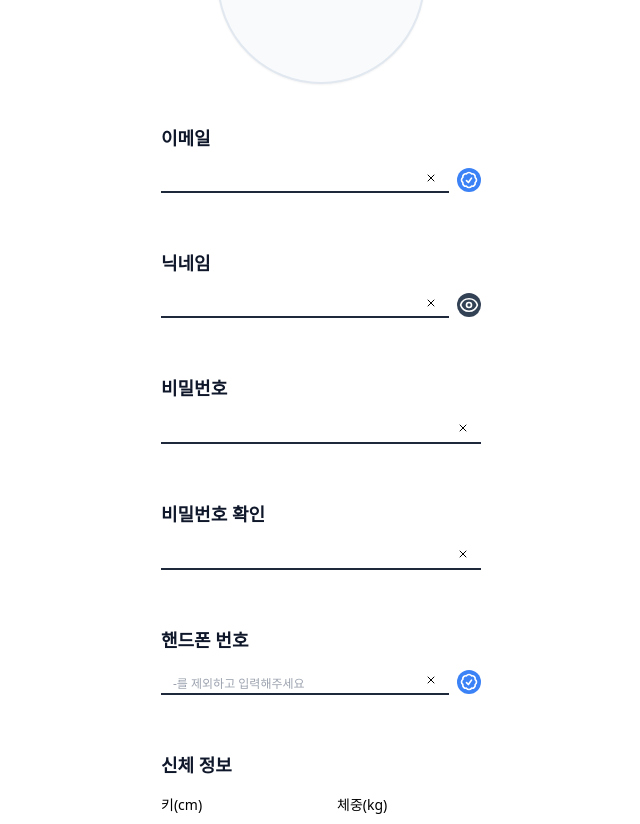
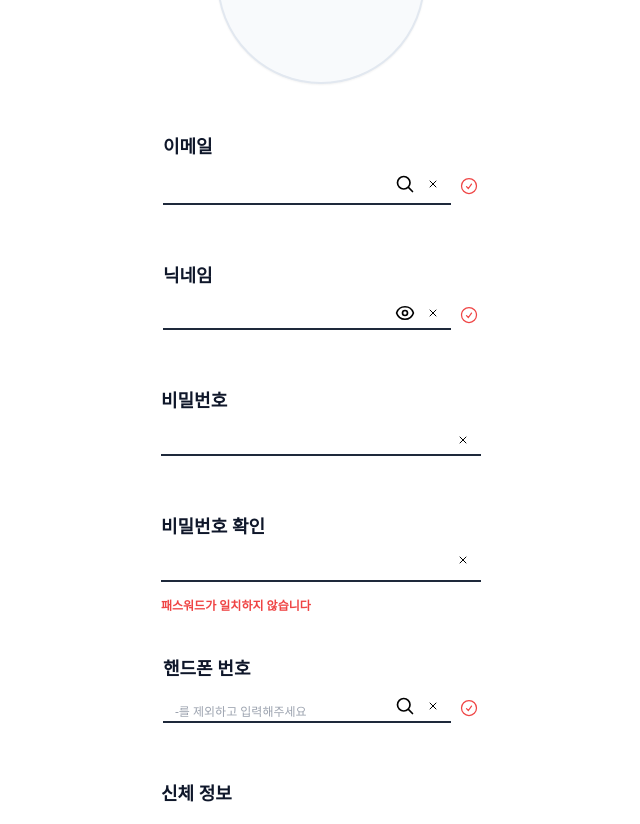
Before and after one commit to codestates-beb/BEB-06-FINAL-ModeKunst, a React (Create React App) app in the folder client/: page /signup in a window 1280 px wide. Shown: the part 451-1275 px from the top of the page, without its empty margins (319-959 px from the left). Built offline with nearby package versions, Linux system fonts and the light colour scheme.

Commit message:
:art: Feat: ADD 회원가입 유효성 검증 추가

```diff
--- a/client/src/pages/Signup.js
+++ b/client/src/pages/Signup.js
@@ -14,6 +14,8 @@ function Signup() {
     reset,
   } = useForm();
   const navigate = useNavigate();
+  const password = watch("password");
+  const passwordRe = watch("passwordRe");
 
   // 이미지 미리보기용 상태
   const image = watch("profile_image");
@@ -23,12 +25,14 @@ function Signup() {
   const [nicknameDisabled, setNicknameDisabled] = useState(false);
   // 이메일 검증용 상태
   const [emailVerifyInput, setEmailVerifyInput] = useState(false);
-  const [emailVerifyBtn, setEmailVerifyBtn] = useState(true);
+  const [emailVerifyBtns, setEmailVerifyBtns] = useState(true);
+  const [emailVerified, setEmailVerified] = useState(false);
   const [emailDisabled, setEmailDisabled] = useState(false);
   const [emailVerifyCode, setEmailVerifyCode] = useState("");
   // 폰번호 검증용 상태
   const [phoneVerifyInput, setPhoneVerifyInput] = useState(false);
-  const [phoneVerifyBtn, setPhoneVerifyBtn] = useState(true);
+  const [phoneVerifyBtns, setPhoneVerifyBtns] = useState(true);
+  const [phoneVerified, setPhoneVerified] = useState(false);
   const [phoneDisabled, setPhoneDisabled] = useState(false);
   const [phoneVerifyCode, setPhoneVerifyCode] = useState("");
 
@@ -40,17 +44,6 @@ function Signup() {
   }, [image]);
 
   const onValid = async data => {
-    // 비밀번호 불일치 시
-    if (data.password !== data.passwordRe) {
-      setError(
-        "passwordRe",
-        {
-          message: "입력하신 패스워드가 일치하지 않습니다",
-        },
-        { shouldFocus: true }
-      );
-    }
-
     delete data.passwordRe;
     const formData = new FormData();
     formData.append("profile_image", watch("profile_image")[0]);
@@ -108,12 +101,13 @@ function Signup() {
           회원가입
         </h1>
       </div>
+
       <form
         onSubmit={handleSubmit(onValid)}
         className="flex flex-col items-center space-y-10"
       >
         {/* 🟠 이미지 파일 */}
-        <div>
+        <div className="flex flex-col items-center space-y-2">
           {imagePreview ? (
             // 이미지 미리보기가 존재한다면
             <div className="relative">
@@ -124,14 +118,14 @@ function Signup() {
               />
               <button
                 onClick={() => setImagePreview("")}
-                className="absolute -top-1 -right-1 w-6 h-6 flex justify-center items-center bg-blue-400 hover:bg-blue-500 rounded-full"
+                className="absolute -top-1 -right-1 w-6 h-6 flex justify-center items-center bg-white hover:bg-slate-900 hover:text-white rounded-full"
               >
                 <svg
                   fill="none"
                   viewBox="0 0 24 24"
                   strokeWidth={2}
                   stroke="currentColor"
-                  className="w-4 h-4 text-white"
+                  className="w-4 h-4"
                 >
                   <path
                     strokeLinecap="round"
@@ -181,17 +175,16 @@ function Signup() {
                   type="file"
                   accept="image/*"
                   className="hidden"
-                  // 🟠
                   {...register("profile_image", {
                     required: "프로필 이미지를 등록하세요",
                   })}
                 />
               </label>
+            </div>
+          )}
           <span className="text-xs text-red-500 font-semibold">
             {errors?.profile_image?.message}
           </span>
-            </div>
-          )}
         </div>
 
         {/* 🟠 이메일 */}
@@ -205,13 +198,42 @@ function Signup() {
                 {...register("email", { required: "이메일을 입력하세요" })}
                 type="text"
                 disabled={emailDisabled}
-                className="w-72 px-3 text-sm border-b-2 focus:border-b-[3px] border-b-slate-800 focus:outline-none disabled:bg-white disabled:select-none"
+                className="w-72 px-3 pb-1 text-sm border-b-2 focus:border-b-[3px] border-b-slate-800 focus:outline-none disabled:bg-white disabled:select-none"
               />
-              {/* 🟢 이메일 입력값 삭제 버튼 */}
-              {emailVerifyBtn && (
+              {/* 🟢 검증 버튼 & 입력값삭제 버튼 */}
+              {emailVerifyBtns && (
+                <div className="flex items-center space-x-3 absolute right-3 -top-0.5">
+                  <div
+                    onClick={() => {
+                      setEmailVerifyInput(true);
+                      setEmailDisabled(true);
+                      axios
+                        .get(
+                          `http://localhost:8000/users/sendEmail/?email=${watch(
+                            "email"
+                          )}`
+                        )
+                        .then(result => alert(result.data.message));
+                    }}
+                    className="cursor-pointer select-none hover:scale-110"
+                  >
+                    <svg
+                      fill="none"
+                      viewBox="0 0 24 24"
+                      strokeWidth={2}
+                      stroke="currentColor"
+                      className="w-5 h-5"
+                    >
+                      <path
+                        strokeLinecap="round"
+                        strokeLinejoin="round"
+                        d="M21 21l-5.197-5.197m0 0A7.5 7.5 0 105.196 5.196a7.5 7.5 0 0010.607 10.607z"
+                      />
+                    </svg>
+                  </div>
                   <div
                     onClick={() => !emailDisabled && setValue("email", "")}
-                  className="inline-block absolute right-3 top-1 cursor-pointer select-none"
+                    className="cursor-pointer select-none"
                   >
                     <svg
                       fill="none"
@@ -227,47 +249,34 @@ function Signup() {
                       />
                     </svg>
                   </div>
+                </div>
               )}
             </div>
-            {/* 🟢 이메일 검증하기 버튼 */}
-            {/* 검증하기 버튼 or 검증 성공 버튼 */}
-            {emailVerifyBtn ? (
-              <div
-                onClick={() => {
-                  setEmailVerifyInput(true);
-                  setEmailDisabled(true);
-                  axios
-                    .get(
-                      `http://localhost:8000/users/sendEmail/?email=${watch(
-                        "email"
-                      )}`
-                    )
-                    .then(result => alert(result.data.message));
-                }}
-                className="w-6 h-6 flex justify-center items-center text-xs font-medium bg-blue-500 text-white hover:bg-white hover:text-blue-700 cursor-pointer rounded-full"
+            {/* 🟢 이메일 검증 여부 표시 */}
+            {!emailVerified ? (
+              <div className="w-5 h-5 flex justify-center items-center text-xs text-red-500 font-medium rounded-full">
+                <svg
+                  fill="none"
+                  viewBox="0 0 24 24"
+                  strokeWidth={1.5}
+                  stroke="currentColor"
+                  className="w-5 h-5"
                 >
+                  <path
+                    strokeLinecap="round"
+                    strokeLinejoin="round"
+                    d="M9 12.75L11.25 15 15 9.75M21 12a9 9 0 11-18 0 9 9 0 0118 0z"
+                  />
+                </svg>
+              </div>
+            ) : (
+              <div className="flex justify-center items-center text-xs text-green-500 font-medium rounded-full">
                 <svg
                   fill="none"
                   viewBox="0 0 24 24"
                   strokeWidth={2}
                   stroke="currentColor"
                   className="w-5 h-5"
-                >
-                  <path
-                    strokeLinecap="round"
-                    strokeLinejoin="round"
-                    d="M9 12.75L11.25 15 15 9.75M21 12c0 1.268-.63 2.39-1.593 3.068a3.745 3.745 0 01-1.043 3.296 3.745 3.745 0 01-3.296 1.043A3.745 3.745 0 0112 21c-1.268 0-2.39-.63-3.068-1.593a3.746 3.746 0 01-3.296-1.043 3.745 3.745 0 01-1.043-3.296A3.745 3.745 0 013 12c0-1.268.63-2.39 1.593-3.068a3.745 3.745 0 011.043-3.296 3.746 3.746 0 013.296-1.043A3.746 3.746 0 0112 3c1.268 0 2.39.63 3.068 1.593a3.746 3.746 0 013.296 1.043 3.746 3.746 0 011.043 3.296A3.745 3.745 0 0121 12z"
-                  />
-                </svg>
-              </div>
-            ) : (
-              <div>
-                <svg
-                  fill="none"
-                  viewBox="0 0 24 24"
-                  strokeWidth={2}
-                  stroke="currentColor"
-                  className="w-4 h-4 text-green-500"
                 >
                   <path
                     strokeLinecap="round"
@@ -280,13 +289,13 @@ function Signup() {
           </div>
           {emailVerifyInput && (
             <div className="flex space-x-2">
-              <div className="flex justify-center items-center px-2 text-xs font-medium text-blue-500 rounded-md">
+              <div className="flex justify-center items-center px-2 text-xs font-medium text-slate-500 rounded-md">
                 인증코드
               </div>
               <input
                 type="text"
                 onChange={e => setEmailVerifyCode(e.target.value)}
-                className="px-3 border-b-2 border-b-blue-500 w-1/3 focus:outline-none text-xs text-blue-500 font-medium"
+                className="px-3 border-b-2 border-b-slate-500 w-1/3 focus:outline-none text-xs text-slate-400 font-medium"
               />
               {/* 🟢 이메일 검증코드 제출하기 버튼 */}
               <div
@@ -300,22 +309,23 @@ function Signup() {
                       }
                     );
                     if (data.status === 200) {
-                      setEmailVerifyBtn(false);
+                      setEmailVerifyBtns(false);
                       setEmailVerifyInput(false);
+                      setEmailVerified(true);
                       alert("인증이 완료되었습니다");
                     }
                   } catch (error) {
                     alert("인증을 진행할 수 없습니다", error.toString());
                   }
                 }}
-                className="flex justify-center items-center w-5 h-5 bg-blue-500 text-white hover:bg-white hover:text-blue-500 rounded-full cursor-pointer"
+                className="flex justify-center items-center w-4 h-4 text-slate-400 hover:text-white hover:bg-slate-400 rounded-full cursor-pointer"
               >
                 <svg
                   fill="none"
                   viewBox="0 0 24 24"
                   strokeWidth={2}
                   stroke="currentColor"
-                  className="w-4 h-4"
+                  className="w-3 h-3"
                 >
                   <path
                     strokeLinecap="round"
@@ -346,7 +356,7 @@ function Signup() {
               />
               {/* 🟢 닉네임 입력값 삭제 버튼 */}
               {nicknameChecked ? (
-                // 닉네임 체크 완료 (change)
+                // 닉네임 체크 완료
                 <div
                   onClick={() => {
                     setValue("nickname", "");
@@ -360,7 +370,7 @@ function Signup() {
                     viewBox="0 0 24 24"
                     strokeWidth={2}
                     stroke="currentColor"
-                    className="w-3 h-3"
+                    className="w-4 h-4"
                   >
                     <path
                       strokeLinecap="round"
@@ -370,37 +380,15 @@ function Signup() {
                   </svg>
                 </div>
               ) : (
-                // 닉네임 체크 미완료 (x)
-                <div
-                  onClick={() => {
-                    setValue("nickname", "");
-                  }}
-                  className="inline-block absolute right-3 top-1 cursor-pointer"
-                >
-                  <svg
-                    fill="none"
-                    viewBox="0 0 24 24"
-                    strokeWidth={2}
-                    stroke="currentColor"
-                    className="w-3 h-3"
-                  >
-                    <path
-                      strokeLinecap="round"
-                      strokeLinejoin="round"
-                      d="M6 18L18 6M6 6l12 12"
-                    />
-                  </svg>
-                </div>
-              )}
-            </div>
-            {/* 🟢 닉네임 검증 버튼 */}
-            {!nicknameChecked ? (
+                // 닉네임 체크 미완료
+                // 닉네임 체크버튼 & 닉네임 입력값 삭제버튼
+                <div className="flex items-center space-x-3 absolute right-3 -top-0.5">
                   <div
                     onClick={async () => {
                       try {
                         const data = await axios.get(
-                      `http://localhost:8000/users/checkNickname/:${watch(
-                        "nickname)"
+                          `http://localhost:8000/users/checkNickname/${watch(
+                            "nickname"
                           )}`
                         );
                         if (data.status === 200) {
@@ -412,7 +400,7 @@ function Signup() {
                         alert("닉네임이 이미 존재합니다");
                       }
                     }}
-                className="w-6 h-6 flex justify-center items-center text-xs font-medium bg-slate-700 text-white hover:bg-white hover:text-slate-700 cursor-pointer rounded-full"
+                    className="cursor-pointer select-none hover:scale-110"
                   >
                     <svg
                       fill="none"
@@ -433,14 +421,53 @@ function Signup() {
                       />
                     </svg>
                   </div>
-            ) : (
-              <div>
+                  <div
+                    onClick={() => {
+                      setValue("nickname", "");
+                    }}
+                  >
                     <svg
                       fill="none"
                       viewBox="0 0 24 24"
                       strokeWidth={2}
                       stroke="currentColor"
-                  className="w-4 h-4 text-green-500"
+                      className="w-3 h-3"
+                    >
+                      <path
+                        strokeLinecap="round"
+                        strokeLinejoin="round"
+                        d="M6 18L18 6M6 6l12 12"
+                      />
+                    </svg>
+                  </div>
+                </div>
+              )}
+            </div>
+            {/* 🟢 닉네임 검증 여부 표시 */}
+            {!nicknameChecked ? (
+              <div className="w-5 h-5 flex justify-center items-center text-xs text-red-500 font-medium rounded-full">
+                <svg
+                  fill="none"
+                  viewBox="0 0 24 24"
+                  strokeWidth={1.5}
+                  stroke="currentColor"
+                  className="w-5 h-5"
+                >
+                  <path
+                    strokeLinecap="round"
+                    strokeLinejoin="round"
+                    d="M9 12.75L11.25 15 15 9.75M21 12a9 9 0 11-18 0 9 9 0 0118 0z"
+                  />
+                </svg>
+              </div>
+            ) : (
+              <div className="flex justify-center items-center text-xs text-green-500 font-medium rounded-full">
+                <svg
+                  fill="none"
+                  viewBox="0 0 24 24"
+                  strokeWidth={2}
+                  stroke="currentColor"
+                  className="w-5 h-5"
                 >
                   <path
                     strokeLinecap="round"
@@ -504,7 +531,7 @@ function Signup() {
             />
             <div
               onClick={() => setValue("passwordRe", "")}
-              className="inline-block absolute right-3 top-1 cursor-pointer"
+              className="flex items-center space-x-3 absolute right-3 -top-0.5 cursor-pointer"
             >
               <svg
                 fill="none"
@@ -521,9 +548,15 @@ function Signup() {
               </svg>
             </div>
           </div>
-          <span className="text-xs text-red-500 font-semibold">
-            {errors?.passwordRe?.message}
+          {(!password && !passwordRe) || password !== passwordRe ? (
+            <span className="text-xs text-red-500 font-semibold select-none">
+              패스워드가 일치하지 않습니다
             </span>
+          ) : (
+            <span className="text-xs text-green-500 font-semibold select-none">
+              패스워드가 일치합니다
+            </span>
+          )}
         </div>
 
         {/* 🟠 핸드폰 번호 */}
@@ -542,11 +575,42 @@ function Signup() {
                 placeholder="-를 제외하고 입력해주세요"
                 className="w-72 px-3 text-sm placeholder:text-xs border-b-2 focus:border-b-[3px] border-b-slate-800 focus:outline-none disabled:bg-transparent"
               />
-              {/* 🟢 핸드폰번호 입력값 삭제 버튼 */}
-              {phoneVerifyBtn && (
+              {/* 🟢 검증 버튼 & 입력값 삭제 버튼 */}
+              {phoneVerifyBtns && (
+                <div className="flex items-center space-x-3 absolute right-3 -top-0.5">
                   <div
-                  onClick={() => !phoneDisabled && setValue("phone_number", "")}
-                  className="inline-block absolute right-3 top-1 cursor-pointer select-none"
+                    onClick={() => {
+                      setPhoneVerifyInput(true);
+                      setPhoneDisabled(true);
+                      axios
+                        .get(
+                          `http://localhost:8000/users/sendSms/?phoneNumber=${watch(
+                            "phone_number"
+                          )}`
+                        )
+                        .then(result => alert(result.data.message));
+                    }}
+                    className="cursor-pointer select-none hover:scale-110"
+                  >
+                    <svg
+                      fill="none"
+                      viewBox="0 0 24 24"
+                      strokeWidth={2}
+                      stroke="currentColor"
+                      className="w-5 h-5"
+                    >
+                      <path
+                        strokeLinecap="round"
+                        strokeLinejoin="round"
+                        d="M21 21l-5.197-5.197m0 0A7.5 7.5 0 105.196 5.196a7.5 7.5 0 0010.607 10.607z"
+                      />
+                    </svg>
+                  </div>
+                  <div
+                    onClick={() =>
+                      !phoneDisabled && setValue("phone_number", "")
+                    }
+                    className="cursor-pointer select-none"
                   >
                     <svg
                       fill="none"
@@ -562,47 +626,37 @@ function Signup() {
                       />
                     </svg>
                   </div>
+                </div>
               )}
+              {/* <span className="text-xs text-red-500 font-semibold">
+                {errors?.phone_number?.message}
+              </span> */}
             </div>
-            {/* 🟢 핸드폰 검증하기 버튼 */}
-            {/* 검증하기 버튼 or 검증 성공 버튼 */}
-            {phoneVerifyBtn ? (
-              <div
-                onClick={() => {
-                  setPhoneVerifyInput(true);
-                  setPhoneDisabled(true);
-                  axios
-                    .get(
-                      `http://localhost:8000/users/sendSms/?phoneNumber=${watch(
-                        "phone_number"
-                      )}`
-                    )
-                    .then(result => alert(result.data.message));
-                }}
-                className="w-6 h-6 flex justify-center items-center text-xs font-medium bg-blue-500 text-white hover:bg-white hover:text-blue-700 cursor-pointer rounded-full"
+            {/* 🟢 핸드폰 검증 여부 표시 */}
+            {!phoneVerified ? (
+              <div className="w-5 h-5 flex justify-center items-center text-xs text-red-500 font-medium rounded-full">
+                <svg
+                  fill="none"
+                  viewBox="0 0 24 24"
+                  strokeWidth={1.5}
+                  stroke="currentColor"
+                  className="w-5 h-5"
                 >
+                  <path
+                    strokeLinecap="round"
+                    strokeLinejoin="round"
+                    d="M9 12.75L11.25 15 15 9.75M21 12a9 9 0 11-18 0 9 9 0 0118 0z"
+                  />
+                </svg>
+              </div>
+            ) : (
+              <div className="flex justify-center items-center text-xs text-green-500 font-medium rounded-full">
                 <svg
                   fill="none"
                   viewBox="0 0 24 24"
                   strokeWidth={2}
                   stroke="currentColor"
                   className="w-5 h-5"
-                >
-                  <path
-                    strokeLinecap="round"
-                    strokeLinejoin="round"
-                    d="M9 12.75L11.25 15 15 9.75M21 12c0 1.268-.63 2.39-1.593 3.068a3.745 3.745 0 01-1.043 3.296 3.745 3.745 0 01-3.296 1.043A3.745 3.745 0 0112 21c-1.268 0-2.39-.63-3.068-1.593a3.746 3.746 0 01-3.296-1.043 3.745 3.745 0 01-1.043-3.296A3.745 3.745 0 013 12c0-1.268.63-2.39 1.593-3.068a3.745 3.745 0 011.043-3.296 3.746 3.746 0 013.296-1.043A3.746 3.746 0 0112 3c1.268 0 2.39.63 3.068 1.593a3.746 3.746 0 013.296 1.043 3.746 3.746 0 011.043 3.296A3.745 3.745 0 0121 12z"
-                  />
-                </svg>
-              </div>
-            ) : (
-              <div>
-                <svg
-                  fill="none"
-                  viewBox="0 0 24 24"
-                  strokeWidth={2}
-                  stroke="currentColor"
-                  className="w-4 h-4 text-green-500"
                 >
                   <path
                     strokeLinecap="round"
@@ -615,13 +669,13 @@ function Signup() {
           </div>
           {phoneVerifyInput && (
             <div className="flex space-x-2">
-              <div className="flex justify-center items-center px-2 text-xs font-medium text-blue-500 rounded-md">
+              <div className="flex justify-center items-center px-2 text-xs font-medium text-slate-500 rounded-md">
                 인증코드
               </div>
               <input
                 type="text"
                 onChange={e => setPhoneVerifyCode(e.target.value)}
-                className="px-3 border-b-2 border-b-blue-500 w-1/3 focus:outline-none text-xs text-blue-500 font-medium"
+                className="px-3 border-b-2 border-b-slate-500 w-1/3 focus:outline-none text-xs text-slate-4000 font-medium"
               />
               {/* 🟢 핸드폰번호 검증코드 제출하기 버튼 */}
               <div
@@ -635,7 +689,7 @@ function Signup() {
                       }
                     );
                     if (data.status === 200) {
-                      setPhoneVerifyBtn(false);
+                      setPhoneVerifyBtns(false);
                       setPhoneVerifyInput(false);
                       alert("인증이 완료되었습니다");
                     }
@@ -643,14 +697,14 @@ function Signup() {
                     alert("인증을 진행할 수 없습니다", error.toString());
                   }
                 }}
-                className="flex justify-center items-center w-5 h-5 bg-blue-500 text-white hover:bg-white hover:text-blue-500 rounded-full cursor-pointer"
+                className="flex justify-center items-center w-4 h-4 text-slate-400 hover:text-white hover:bg-slate-400 rounded-full cursor-pointer"
               >
                 <svg
                   fill="none"
                   viewBox="0 0 24 24"
                   strokeWidth={2}
                   stroke="currentColor"
-                  className="w-4 h-4"
+                  className="w-3 h-3"
                 >
                   <path
                     strokeLinecap="round"
@@ -662,7 +716,7 @@ function Signup() {
             </div>
           )}
           <span className="text-xs text-red-500 font-semibold">
-            {errors?.phone?.message}
+            {errors?.phone_number?.message}
           </span>
         </div>
 
@@ -727,7 +781,9 @@ function Signup() {
         <div className="flex flex-col space-y-4">
           <label className="text-lg text-slate-900 font-bold select-none">
             SNS URL
-            <span className="ml-2 text-xs text-orange-500">선택사항</span>
+            <span className="ml-2 px-2 py-0.5 text-xs font-medium text-white bg-slate-900 rounded-xl">
+              선택사항
+            </span>
           </label>
           <input
             {...register("sns_url")}
```
Lines whose indentation alone changed are shown as unchanged.
